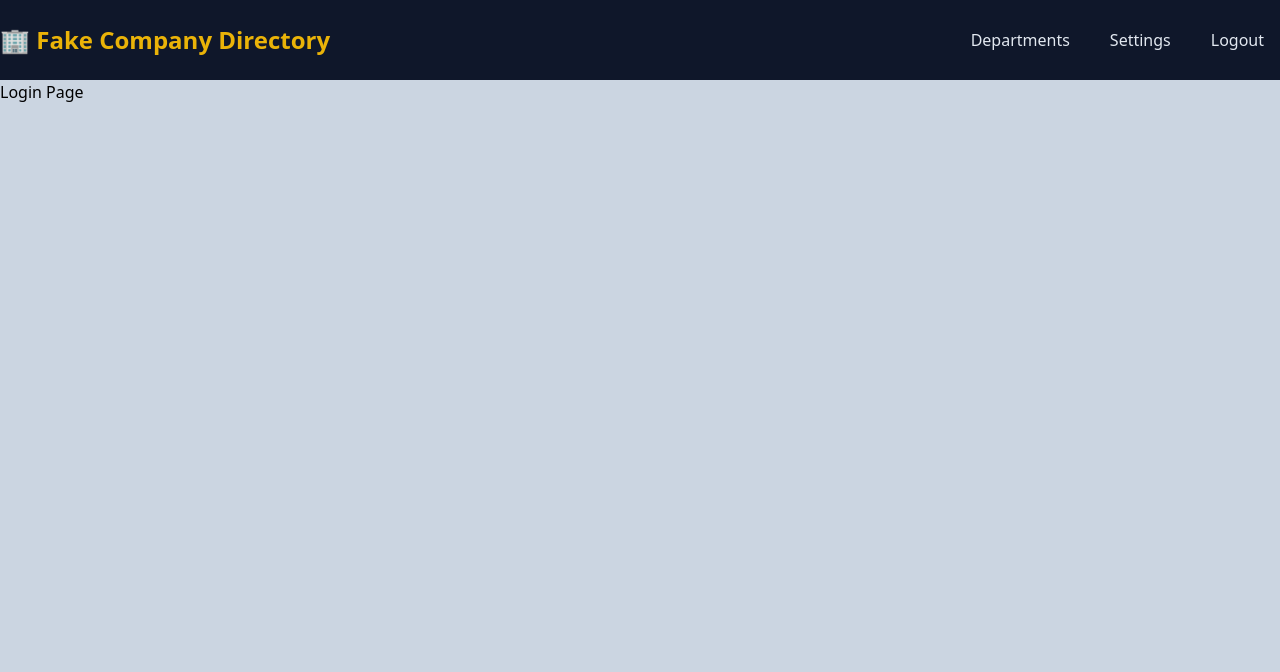
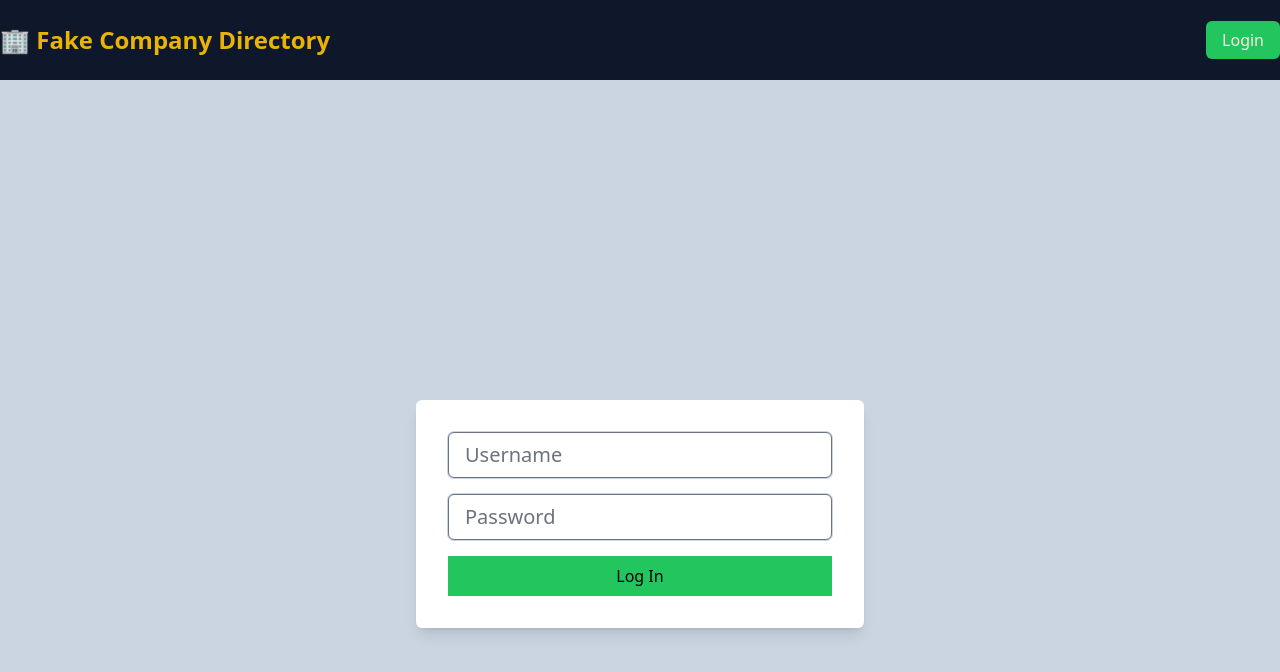
Before and after one commit to Jhernn127/vue-company-directory, a Vue app: page /login in a window 1280 px wide. Shown: the top 672 px of the page. Built offline with nearby package versions, Linux system fonts and the light colour scheme.

Commit message:
Finished login page

```diff
--- a/src/components/LoginPage.vue
+++ b/src/components/LoginPage.vue
@@ -1,3 +1,40 @@
+<script setup>
+import { ref } from 'vue'
+import { useRouter } from 'vue-router';
+
+
+import { useAuth } from '@/composables/useAuth'
+const { login, logout } = useAuth();
+const router = useRouter()
+
+const username = ref('')
+const password = ref('')
+
+const logUserIn = () => {
+    console.log(username.value)
+    if (login(username.value, password.value)) {
+        router.push({ name: 'Home' })
+    } else {
+        logout()
+    }
+
+}
+</script>
+
+
 <template>
-    <h1> Login Page </h1>
+    <form class="login-form" @submit.prevent="logUserIn">
+    <input v-model="username" type="text" placeholder="Username"/>
+    <input v-model="password" type="password" placeholder="Password"/>
+    <button type="submit" class="bg-green-500 px-4 py-2">Log In</button>
+    </form>
 </template>
+
+<style scoped lan="postcss">
+.login-form {
+    @apply flex flex-col max-w-md mx-auto mt-80 gap-4 p-8 bg-white rounded-md shadow-lg;
+    & input {
+        @apply text-xl px-4 py-2 ring-1 rounded-md ring-slate-300;
+    }
+}
+</style>
--- a/src/components/NavBar.vue
+++ b/src/components/NavBar.vue
@@ -1,5 +1,9 @@
 <script setup>
-    import { ref } from 'vue'
+import { ref } from 'vue'
+import { useAuth } from '@/composables/useAuth'
+
+const {isAuthenticated, logout, user} = useAuth()
+
 const brand = ref('🏢 Fake Company Directory')
 </script>
 
@@ -11,9 +15,16 @@ const brand = ref('🏢 Fake Company Directory')
                 <span class="brand-title">{{ brand }}</span>
             </RouterLink>
             <div class="menu">
-                <a href="#" class="menu-item">Departments</a>
-                <a href="#" class="menu-item">Settings</a>
-                <a href="#" class="menu-item">Logout</a>
+                <p v-show="isAuthenticated" class="px-2 py-4">Welcome back <strong><i>{{user.name}}</i></strong></p>
+                <div v-if="isAuthenticated">
+                <RouterLink :to="{name: 'Home'}" href="#" class="menu-item">Settings</RouterLink>
+                <button href="#" class="menu-logout" @click="logout" >Logout</button>
+
+                </div>
+                <div v-else>
+                <RouterLink :to="{name: 'Login'}" href="#" class="menu-login">Login</RouterLink>
+                </div>
+
             </div>
         </div>
     </nav>
@@ -30,12 +41,18 @@ nav {
     }
     }
     .menu {
-     @apply flex gap-2;
+    @apply flex gap-2;
+    & div{
+        @pply py-2;
+        }
      &-item {
         @apply rounded-md px-4 py-2 hover:bg-yellow-500 hover:text-slate-900;
      }
-     &-login {
-        @apply rounded-md bg-red-500 px-4 py-2 text-red-100  hover:bg-red-700;
+      &-login {
+        @apply rounded-md bg-green-500 px-4 py-2 text-red-100  hover:bg-green-700;
+     }
+     &-logout {
+        @apply mx-2 rounded-md bg-red-500 px-4 py-2 text-red-100  hover:bg-red-700;
      }
     }
 }
--- a/src/composables/useAuth.js
+++ b/src/composables/useAuth.js
@@ -23,13 +23,18 @@ const user = ref({})
 
 export const useAuth = () => {
     const login = (username, password) => {
-        const user = dbUsers.find((u) => u.username = username && u.password)
-        if (user) {
+        const dbUser = dbUsers.find((u) => u.username = username && u.password)
+        if (dbUser) {
             const {name, role, email, username} = user
             isAuthenticated.value = true
-            user.value = {name, role, email, username}
+            user.value = { name, role, email, username }
+            return true
         }
-
+        return false
     }
-    return {isAuthenticated, user, login}
+    const logout = () => {
+        isAuthenticated.value = false
+        user.value = {}
+    }
+    return {isAuthenticated, user, login, logout}
 }
```
